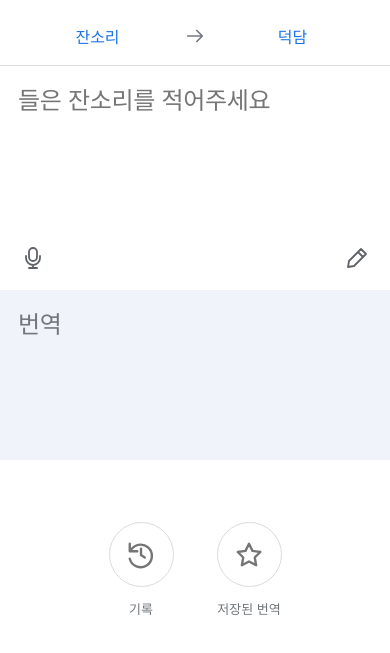
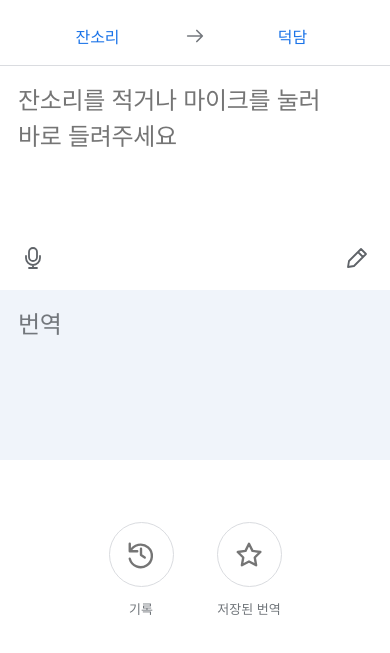
Before and after one commit to meoyaho/jansori, a website: page index.html in a window 390 px wide. Shown: the part 57-710 px from the top of the page. Drawn offline with Linux system fonts and the light colour scheme.

Commit message:
Clarify live microphone input in placeholder

```diff
--- a/index.html
+++ b/index.html
@@ -25,7 +25,7 @@
       <div class="panels">
         <section class="source-panel" aria-label="잔소리 입력">
           <button id="clear" class="icon-button panel-top-action" aria-label="입력 지우기" title="지우기" hidden><i data-icon="close"></i></button>
-          <textarea id="source" aria-label="번역할 잔소리" placeholder="들은 잔소리를 적어주세요" maxlength="300" spellcheck="false"></textarea>
+          <textarea id="source" aria-label="번역할 잔소리" placeholder="잔소리를 적거나 마이크를 눌러 바로 들려주세요" maxlength="300" spellcheck="false"></textarea>
           <div class="panel-toolbar">
             <button class="icon-button" id="listen" aria-label="잔소리 듣기" aria-pressed="false" title="잔소리 듣기"><i data-icon="mic"></i></button>
             <span id="listening-status" role="status" hidden>듣는 중…</span>
```
